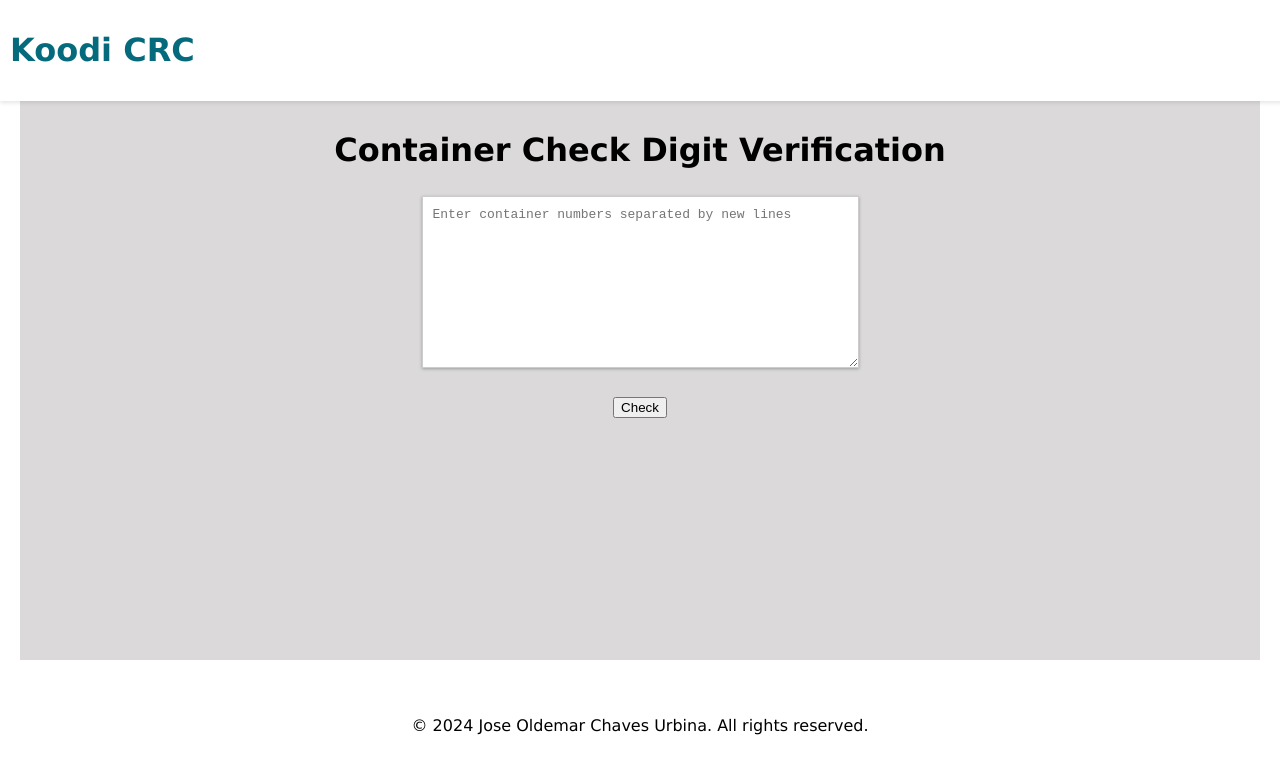
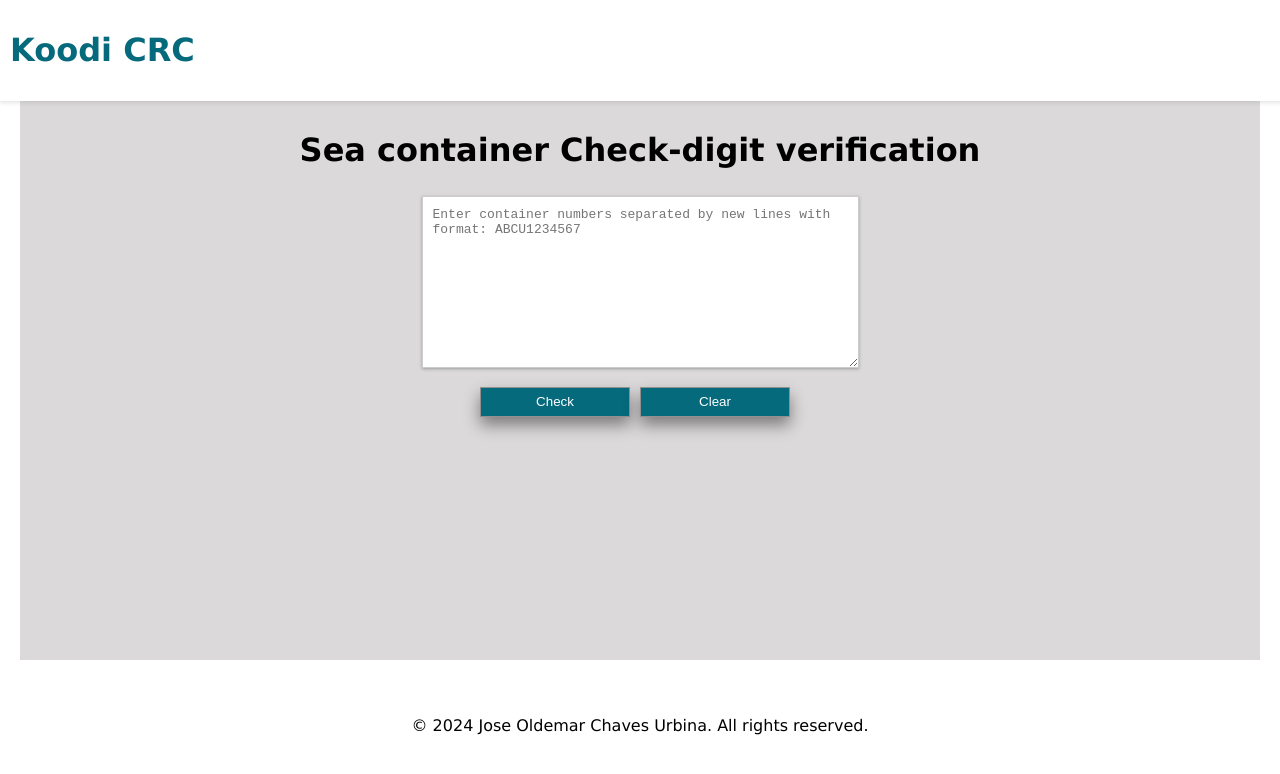
Before and after one commit to OldemarCRC/Sea-container-Check-Digit, a React (Create React App) app: page / in a window 1280 px wide. Shown: the top 774 px of the page. Built offline with nearby package versions, Linux system fonts and the light colour scheme.

Commit message:
Preparando la aplicación para despliegue en GitHub Pages

```diff
--- a/src/App.css
+++ b/src/App.css
@@ -29,9 +29,26 @@ textarea {
   box-shadow: rgb(156, 156, 161) 0px 1px 3px 0px;
 }
 
-.submit-button {
-  margin-top: 20px;
+.button {
+  margin-right: 10px;
+  background-color: #046a7c;
+  color: white;
+  width: 150px;
+  height: 30px;
+  border: 1px solid #929090;
+  box-shadow: 0px 8px 16px rgba(0, 0, 0, 0.435); /* Sombra más pronunciada */
+  transition: transform 0.3s ease, box-shadow 0.3s ease; /* Transiciones para animar */
+}
 
+.button:hover {
+  background-color: #288b9d; /* Cambio de color al hacer hover */
+  transform: translateY(-2px); /* Efecto de elevación */
+  box-shadow: 0px 6px 12px rgba(0, 0, 0, 0.3); /* Sombra más pronunciada al hacer hover */
+  cursor: pointer;
+}
+
+.buttons {
+  margin-top: 10px;
 }
 
 .results p {
--- a/src/Components/ContainerVerificationNr.js
+++ b/src/Components/ContainerVerificationNr.js
@@ -12,8 +12,6 @@ function ContainerVerificationNr() {
 
   const handleSubmit = (event) => {
     event.preventDefault();
-
-
     setErrorMessage("");
 
     // Splits input text into separate lines
@@ -27,11 +25,13 @@ function ContainerVerificationNr() {
         return {
           containerNr: trimmedLine,
           isValid: false,
-          message: "Invalid format"
+          message: "Invalid format",
         };
       }
       const actualCheckDigit = parseInt(trimmedLine.slice(-1), 10);
-      const calculatedCheckDigit = calculateCheckDigit(trimmedLine.slice(0, -1));
+      const calculatedCheckDigit = calculateCheckDigit(
+        trimmedLine.slice(0, -1)
+      );
       return {
         containerNr: trimmedLine,
         actualCheckDigit,
@@ -40,32 +40,43 @@ function ContainerVerificationNr() {
       };
     });
 
-
     if (!errorMessage) {
       setResults(newResults);
     }
   };
 
+  const handleClear = () => {
+    setInputText("");
+    setResults([]);
+    setErrorMessage("");
+  };
+
   return (
     <div className="container-verification">
-      <h1>Container Check Digit Verification</h1>
+      <h1>Sea container Check-digit verification</h1>
       <form onSubmit={handleSubmit}>
         <textarea
           value={inputText}
           onChange={handleInputChange}
-          placeholder="Enter container numbers separated by new lines"
+          placeholder="Enter container numbers separated by new lines with format: ABCU1234567"
           rows="10"
           cols="50"
         />
-        <div className="submit-button">
-          <button type="submit">Check</button>
+        <div className="buttons">
+          <button type="submit" className="button">Check</button>
+          <button type="button" className="button" onClick={handleClear}>Clear</button>
         </div>
       </form>
       {errorMessage && <p style={{ color: "red" }}>{errorMessage}</p>}
       <div className="results">
         {results.map((result, index) => (
           <p key={index} style={{ color: result.isValid ? "green" : "red" }}>
-            {result.containerNr}: {result.isValid ? "Valid" : `Invalid (Should be ${result.containerNr.slice(0, -1) + result.calculatedCheckDigit})`}
+            {result.containerNr}:{" "}
+            {result.isValid
+              ? "Valid"
+              : `Invalid (Should be ${
+                  result.containerNr.slice(0, -1) + result.calculatedCheckDigit
+                })`}
           </p>
         ))}
       </div>
```
Also changed, not shown: 1 other file (tests, documents, lock files or other folders).
